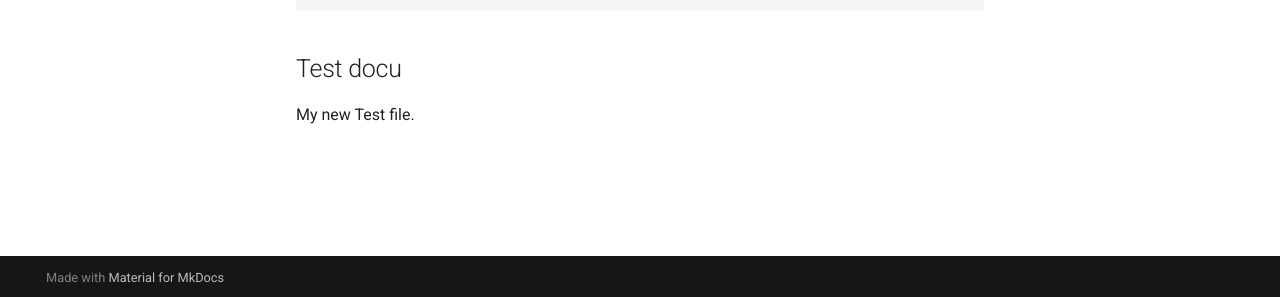
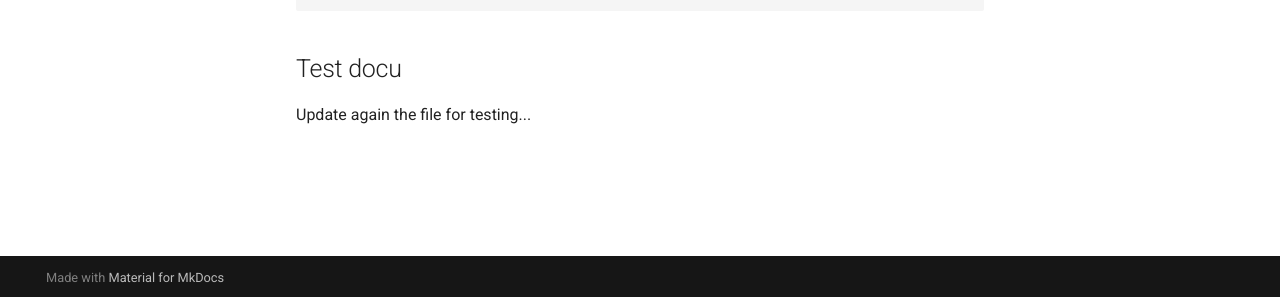
Before and after one commit to egrosdou01/mkdocs-versioning-example, an MkDocs documentation site: the page built from docs/index.md, in a window 1280 px wide. Shown: the part 600-897 px from the top of the page. Built offline with MkDocs 1.6.1 and Material for MkDocs 9.7.7, drawn with Linux system fonts in a browser that asks for light colours; comment, search, counter and statistics services are not loaded; the version menu is left out.

```diff
--- a/docs/index.md
+++ b/docs/index.md
@@ -16,4 +16,4 @@ For full documentation visit [mkdocs.org](https://www.mkdocs.org).
         index.md  # The documentation homepage.
         ...       # Other markdown pages, images and other files.
 ## Test docu
-My new Test file.
+Update again the file for testing...
--- a/mkdocs.yml
+++ b/mkdocs.yml
@@ -1,5 +1,5 @@
 site_name: Mkdocs Versioning Example
-site_url: https://egrosdou01.github.io/mkdocs-versioning-example/
+site_url: https://egrosdou01.github.io/mkdocs-versioning-example/latest/
 
 repo_name: egrosdou01/mkdocs-versioning-example
 repo_url: https://github.com/egrosdou01/mkdocs-versioning-example
```
